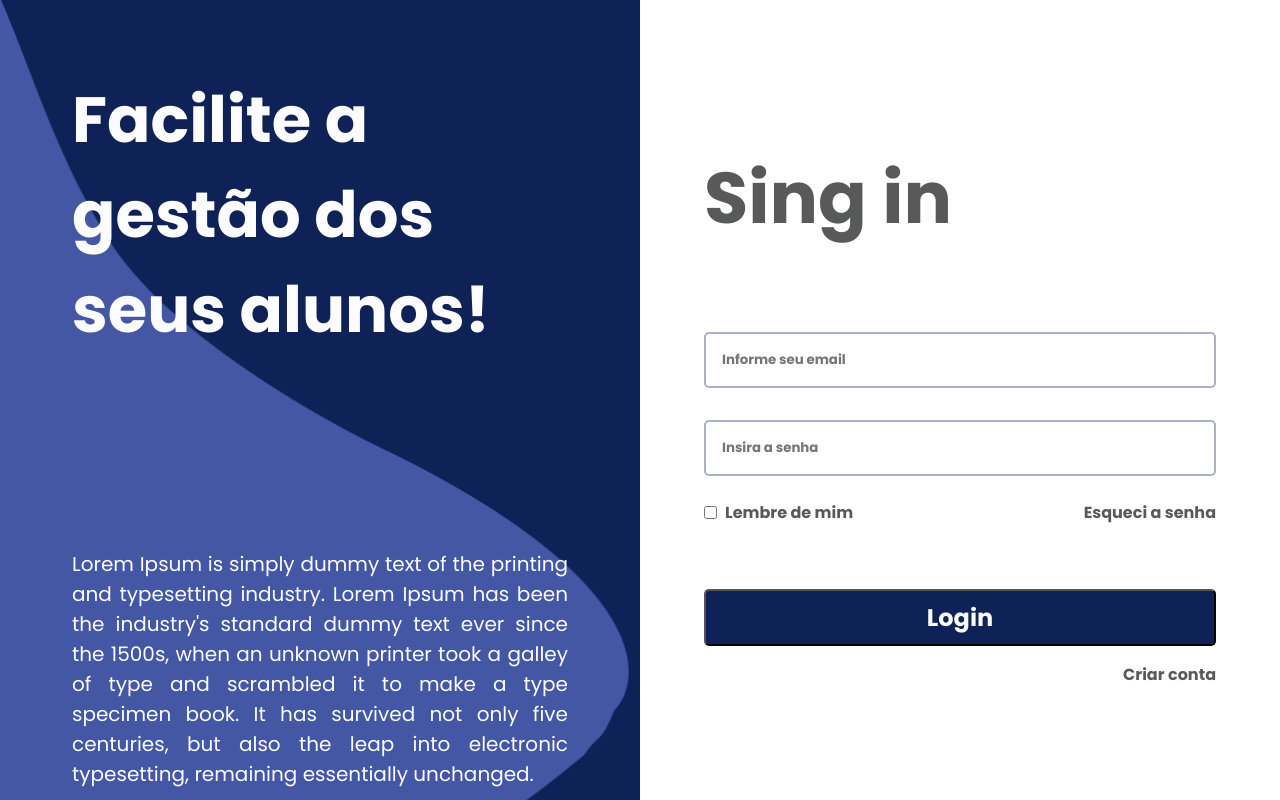
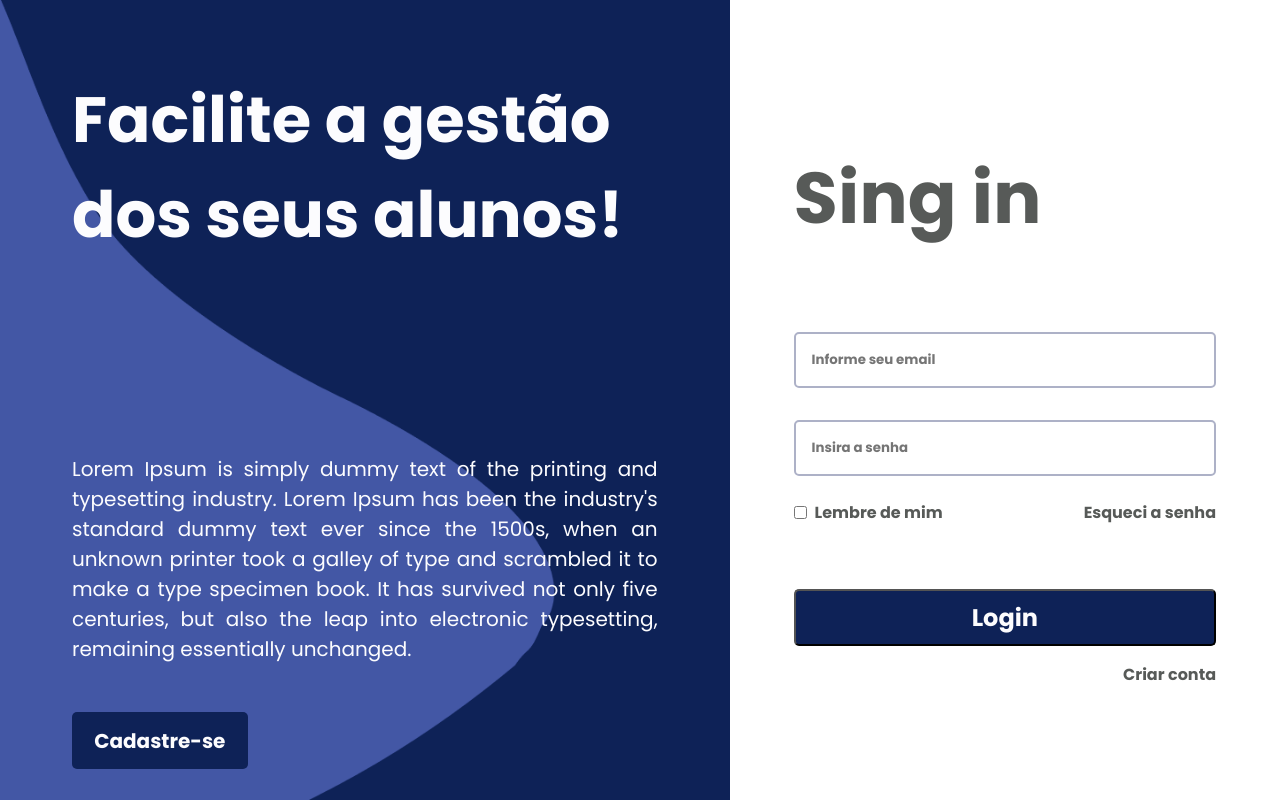
Before and after one commit to Thaleshtv/smart-control, a React (Vite) app: page / in a window 1280 px wide. Shown: the top 800 px of the page. Built offline with nearby package versions, Linux system fonts and the light colour scheme.

Commit message:
ajusta largura da div login

```diff
--- a/index.html
+++ b/index.html
@@ -7,7 +7,7 @@
     <link rel="preconnect" href="https://fonts.googleapis.com">
     <link rel="preconnect" href="https://fonts.gstatic.com" crossorigin>
     <link href="https://fonts.googleapis.com/css2?family=Poppins:wght@400;500;700&display=swap" rel="stylesheet">
-    <title>Vite App</title>
+    <title>Smart control</title>
   </head>
   <body>
     <div id="root"></div>
--- a/src/components/Login/style.js
+++ b/src/components/Login/style.js
@@ -2,7 +2,7 @@ import styled from 'styled-components'
 
 export const Container = styled.div`
   .login {
-    width: 50vw;
+    width: 43vw;
     height: 100vh;
 
     .loginContent {
--- a/src/page/PrincipalPage/style.js
+++ b/src/page/PrincipalPage/style.js
@@ -8,7 +8,6 @@ export const Container = styled.div`
     background-image: url(${Fundo});
     background-repeat: no-repeat;
     background-size: cover;
-    width: 60vw;
     min-height: 100vh;
   }
 
```
